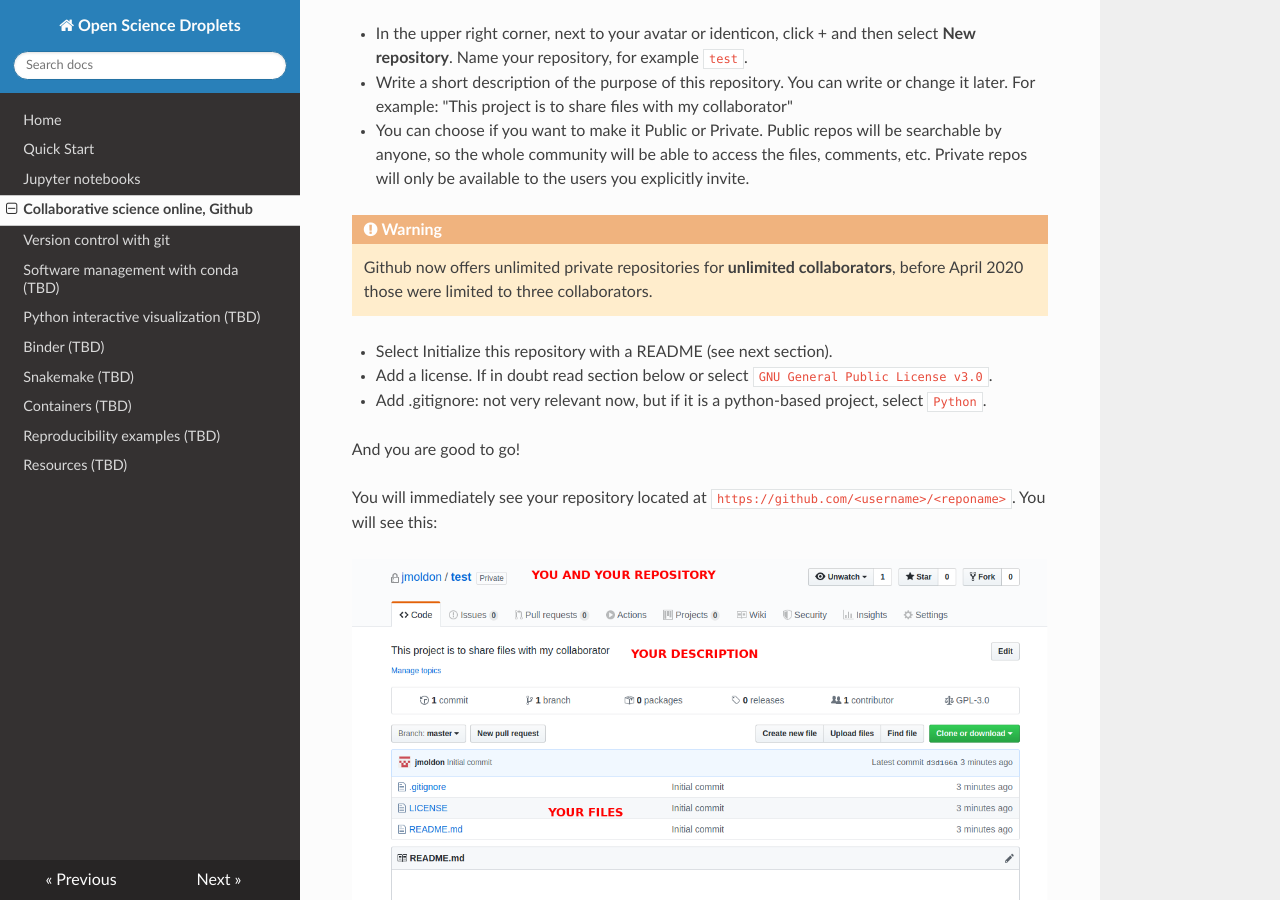
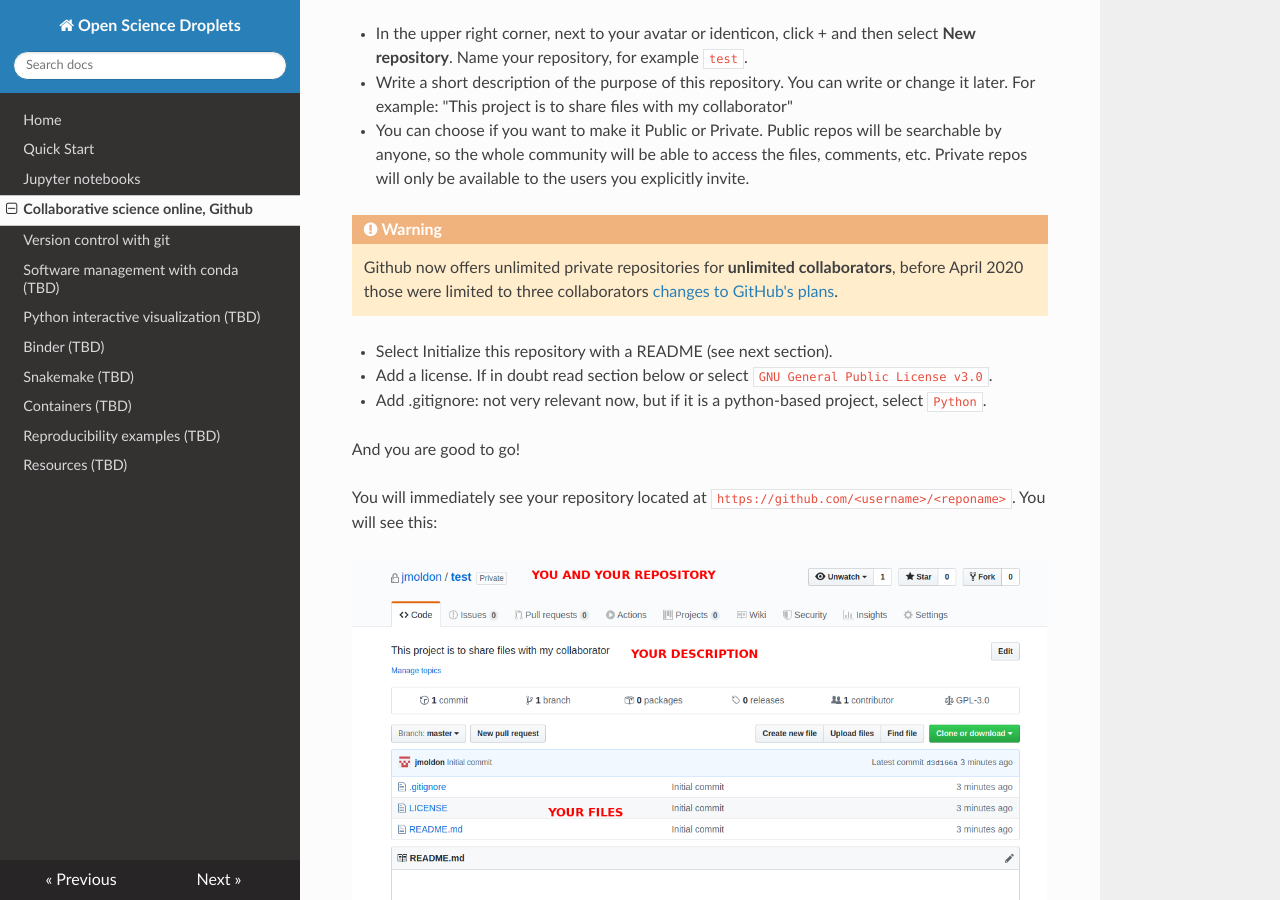
Before and after one commit to espsrc/droplets, an MkDocs documentation site: the page built from docs/github.md, in a window 1280 px wide and 900 px high, scrolled down 2084 px. Built offline with MkDocs 1.6.1, drawn with Linux system fonts in a browser that asks for light colours; nearby versions of some CDN libraries.

Commit message:
Updated github.md - unlimited collab. announcement

```diff
--- a/docs/github.md
+++ b/docs/github.md
@@ -85,7 +85,7 @@
 - You can choose if you want to make it Public or Private. Public repos will be searchable by anyone, so the whole community will be able to access the files, comments, etc. Private repos will only be available to the users you explicitly invite.
 
 !!! warning
-    Github now offers unlimited private repositories for **unlimited collaborators**, before April 2020 those were limited to three collaborators.
+    Github now offers unlimited private repositories for **unlimited collaborators**, before April 2020 those were limited to three collaborators [changes to GitHub's plans](https://help.github.com/en/github/getting-started-with-github/faq-about-changes-to-githubs-plans).
 
 - Select Initialize this repository with a README (see next section).
 - Add a license. If in doubt read section below or select `GNU General Public License v3.0`.
```
